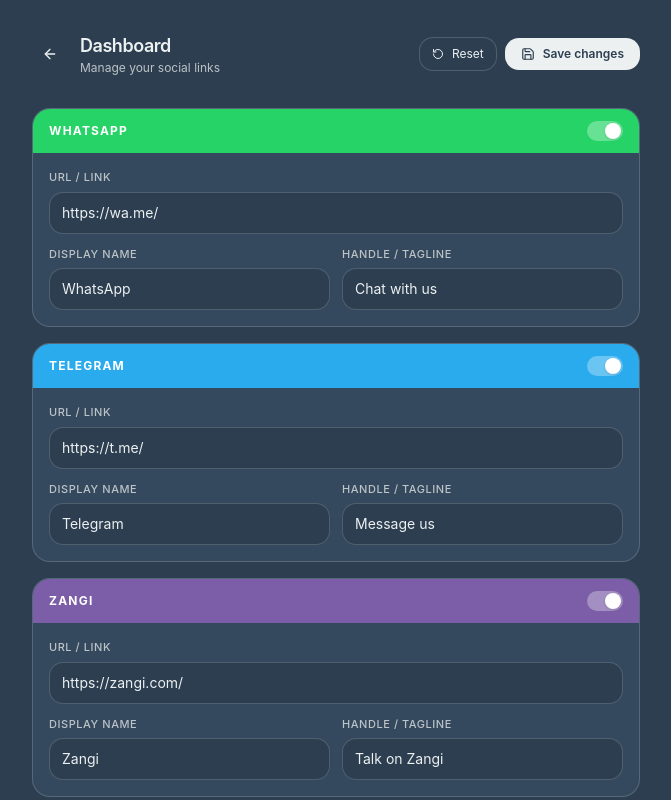
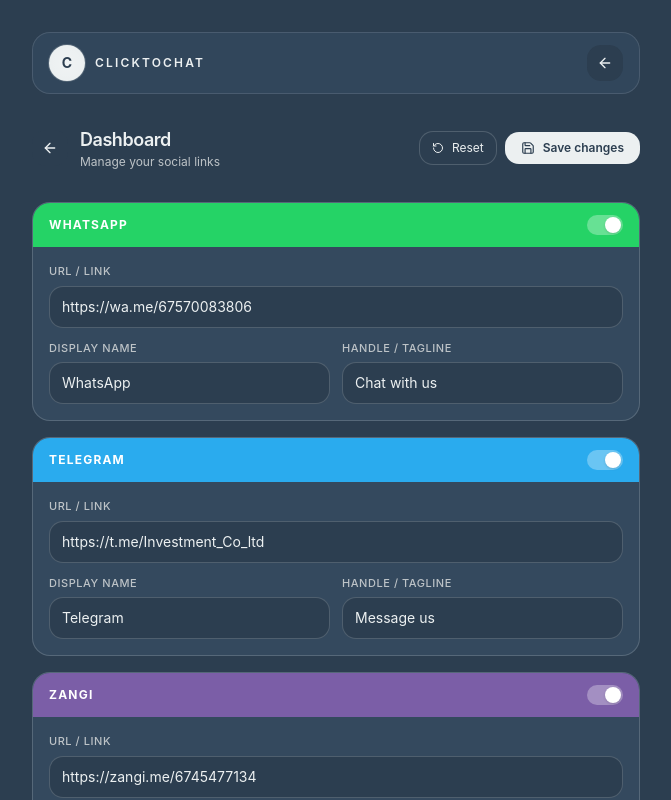
Before and after one commit to Ohwojero/kwhite, a Next.js app: page /dashboard in a window 1280 px wide. Shown: the top 800 px of the page, without its empty margins (304-975 px from the left). Built offline with nearby package versions, Linux system fonts and the light colour scheme.

Commit message:
Tuesday first commit

```diff
--- a/app/dashboard/page.tsx
+++ b/app/dashboard/page.tsx
@@ -1,7 +1,7 @@
 'use client'
 
 import { useEffect, useState } from 'react'
-import { useRouter } from 'next/navigation'
+import Link from 'next/link'
 import { ArrowLeft, Save, RotateCcw, CheckCircle2 } from 'lucide-react'
 import { getLinks, saveLinks, defaultLinks, type SocialLink } from '@/lib/links'
 
@@ -13,7 +13,6 @@ const platformColors: Record<string, string> = {
 }
 
 export default function Dashboard() {
-  const router = useRouter()
   const [links, setLinks] = useState<SocialLink[]>(defaultLinks)
   const [saved, setSaved] = useState(false)
 
@@ -45,18 +44,34 @@ export default function Dashboard() {
   return (
     <main className="min-h-screen bg-background text-foreground">
       <div className="mx-auto w-full max-w-2xl px-5 py-8 sm:px-8">
+        <header className="mb-8 rounded-2xl border border-border/70 bg-card/80 px-4 py-3 backdrop-blur-sm">
+          <div className="flex items-center justify-between gap-3">
+            <div className="flex items-center gap-3">
+              <a href="/" className="flex items-center gap-2.5" aria-label="ClickToChat home">
+                <span className="relative flex size-9 items-center justify-center overflow-hidden rounded-full border border-accent/60 bg-accent text-sm font-bold text-accent-foreground shadow-[0_0_0_1px_rgba(236,240,241,0.18)]">
+                  <span className="absolute inset-0 rounded-full bg-[radial-gradient(circle_at_center,rgba(255,255,255,0.2),transparent_70%)]" aria-hidden="true" />
+                  <span className="relative">C</span>
+                </span>
+                <span className="font-sans text-[11px] font-semibold tracking-[0.18em] text-foreground uppercase sm:text-xs">ClickToChat</span>
+              </a>
+            </div>
+
+            <Link href="/" className="flex size-9 items-center justify-center rounded-xl bg-secondary text-secondary-foreground transition-colors hover:bg-secondary/70" aria-label="Back to home">
+              <ArrowLeft className="size-4" />
+            </Link>
+          </div>
+        </header>
 
         {/* Header */}
         <div className="mb-8 flex items-center justify-between">
           <div className="flex items-center gap-3">
-            <button
-              type="button"
-              onClick={() => router.push('/')}
+            <Link
+              href="/"
               className="flex size-9 items-center justify-center rounded-xl bg-secondary text-secondary-foreground transition-colors hover:bg-secondary/70"
               aria-label="Back to home"
             >
               <ArrowLeft className="size-4" />
-            </button>
+            </Link>
             <div>
               <h1 className="text-lg font-semibold tracking-tight">Dashboard</h1>
               <p className="text-xs text-muted-foreground">Manage your social links</p>
--- a/app/layout.tsx
+++ b/app/layout.tsx
@@ -3,27 +3,27 @@ import type { Metadata, Viewport } from 'next'
 import './globals.css'
 
 export const metadata: Metadata = {
-  applicationName: 'K Social',
-  title: 'K Social — Where good stuff happens',
-  description: 'Connect with K Social across TikTok, WhatsApp, Facebook, and Instagram. Big ideas, honest conversations, always in motion.',
-  keywords: ['K Social', 'social media', 'TikTok', 'Instagram', 'WhatsApp', 'Facebook', 'community'],
-  authors: [{ name: 'K Social' }],
+  applicationName: 'ClickToChat',
+  title: 'ClickToChat — Where good stuff happens',
+  description: 'Connect with ClickToChat across TikTok, WhatsApp, Facebook, and Instagram. Big ideas, honest conversations, always in motion.',
+  keywords: ['ClickToChat', 'social media', 'TikTok', 'Instagram', 'WhatsApp', 'Facebook', 'community'],
+  authors: [{ name: 'ClickToChat' }],
   manifest: '/manifest.webmanifest',
   appleWebApp: {
     capable: true,
     statusBarStyle: 'black-translucent',
-    title: 'K Social',
+    title: 'ClickToChat',
   },
   openGraph: {
-    title: 'K Social — Where good stuff happens',
-    description: 'Connect with K Social across all your favourite platforms.',
+    title: 'ClickToChat — Where good stuff happens',
+    description: 'Connect with ClickToChat across all your favourite platforms.',
     type: 'website',
     locale: 'en_US',
   },
   twitter: {
     card: 'summary',
-    title: 'K Social',
-    description: 'Connect with K Social across all your favourite platforms.',
+    title: 'ClickToChat',
+    description: 'Connect with ClickToChat across all your favourite platforms.',
   },
   icons: {
     icon: [
--- a/app/page.tsx
+++ b/app/page.tsx
@@ -32,14 +32,27 @@ const platformIcons: Record<string, React.ReactNode> = {
 
 export default function Page() {
   const [isOpen, setIsOpen] = useState(false)
-  const [socialLinks, setSocialLinks] = useState<SocialLink[]>([])
+  const [socialLinks, setSocialLinks] = useState<SocialLink[]>(() => getLinks())
   const [installPrompt, setInstallPrompt] = useState<any>(null)
   const [showInstallHint, setShowInstallHint] = useState(false)
   const closeRef = useRef<HTMLButtonElement>(null)
 
+  const openSocialLinks = () => {
+    console.log('Opening social modal')
+    const links = getLinks()
+    console.log('Loaded links:', links)
+    setSocialLinks(links)
+    setShowInstallHint(false)
+    setIsOpen(true)
+  }
+
+  const closeSocialLinks = () => {
+    console.log('Closing social modal')
+    setIsOpen(false)
+  }
+
   useEffect(() => {
     if (isOpen) {
-      setSocialLinks(getLinks())
       closeRef.current?.focus()
     }
 
@@ -53,7 +66,9 @@ export default function Page() {
       setShowInstallHint(false)
     }
 
-    const handleKeyDown = (e: KeyboardEvent) => { if (e.key === 'Escape') setIsOpen(false) }
+    const handleKeyDown = (e: KeyboardEvent) => {
+      if (e.key === 'Escape') setIsOpen(false)
+    }
 
     window.addEventListener('beforeinstallprompt', handleBeforeInstallPrompt)
     window.addEventListener('appinstalled', handleAppInstalled)
@@ -80,13 +95,18 @@ export default function Page() {
   }
 
   return (
-    <main className="min-h-screen overflow-hidden bg-background text-foreground">
+    <main className="min-h-screen overflow-x-hidden bg-background text-foreground">
       <div className="mx-auto flex min-h-screen w-full max-w-7xl flex-col px-5 py-5 sm:px-8 sm:py-8">
-        <header className="flex items-center justify-between gap-3">
-          <a href="#top" className="flex items-center gap-3" aria-label="K Social — home">
-            <span className="flex size-9 items-center justify-center rounded-full bg-accent text-sm font-bold text-accent-foreground">K</span>
-            <span className="font-sans text-sm font-semibold tracking-[0.18em] text-foreground uppercase">Social</span>
+        <header className="mb-4 rounded-2xl border border-border/70 bg-card/70 px-4 py-3 backdrop-blur-sm">
+          <div className="flex items-center justify-between gap-3">
+            <a href="#top" className="flex items-center gap-2.5" aria-label="ClickToChat — home">
+              <span className="relative flex size-9 items-center justify-center overflow-hidden rounded-full border border-accent/60 bg-accent text-sm font-bold text-accent-foreground shadow-[0_0_0_1px_rgba(236,240,241,0.18)]">
+                <span className="absolute inset-0 rounded-full bg-[radial-gradient(circle_at_center,rgba(255,255,255,0.2),transparent_70%)]" aria-hidden="true" />
+                <span className="relative">C</span>
+              </span>
+              <span className="font-sans text-[11px] font-semibold tracking-[0.18em] text-foreground uppercase sm:text-xs">ClickToChat</span>
             </a>
+
             <div className="flex items-center gap-2">
               <button
                 type="button"
@@ -103,6 +123,7 @@ export default function Page() {
                   <span className="relative flex size-2 rounded-full bg-[#25D366]" />
                 </span>
                 Active 24/7
+              </div>
             </div>
           </div>
         </header>
@@ -192,7 +213,7 @@ export default function Page() {
         </section>
 
         <footer className="flex flex-col gap-2 border-t border-border/70 pt-5 text-xs text-muted-foreground sm:flex-row sm:items-center sm:justify-between">
-          <span>© {new Date().getFullYear()} K Social</span>
+          <span>© {new Date().getFullYear()} ClickToChat</span>
           <span>Follow the conversation</span>
         </footer>
       </div>
@@ -200,7 +221,7 @@ export default function Page() {
       {/* FAB */}
       <button
         type="button"
-        onClick={() => setIsOpen(true)}
+        onClick={openSocialLinks}
         className="group fixed right-4 bottom-4 z-40 flex size-14 items-center justify-center rounded-full bg-accent text-accent-foreground shadow-xl shadow-black/30 transition-all hover:scale-110 hover:shadow-2xl focus-visible:outline-none focus-visible:ring-2 focus-visible:ring-ring focus-visible:ring-offset-4 focus-visible:ring-offset-background sm:right-6 sm:bottom-6"
         aria-label="Open social links"
         aria-haspopup="dialog"
@@ -236,14 +257,14 @@ export default function Page() {
                   <div className="flex items-center gap-3">
                     <Image src="/icon.svg" alt="K Social" width={38} height={38} className="rounded-xl" />
                     <div>
-                      <h2 id="social-dialog-title" className="text-base font-semibold tracking-tight">K Social</h2>
+                      <h2 id="social-dialog-title" className="text-base font-semibold tracking-tight">ClickToChat</h2>
                       <p className="text-xs text-muted-foreground">Find us on your favourite platform</p>
                     </div>
                   </div>
                   <button
                     ref={closeRef}
                     type="button"
-                    onClick={() => setIsOpen(false)}
+                    onClick={closeSocialLinks}
                     className="flex size-8 items-center justify-center rounded-full bg-secondary text-secondary-foreground transition-colors hover:bg-secondary/70 focus-visible:outline-none focus-visible:ring-2 focus-visible:ring-ring"
                     aria-label="Close"
                   >
--- a/lib/links.ts
+++ b/lib/links.ts
@@ -8,10 +8,10 @@ export type SocialLink = {
 }
 
 export const defaultLinks: SocialLink[] = [
-  { name: 'WhatsApp',  handle: 'Chat with us',  href: 'https://wa.me/',          color: '#ffffff', bg: '#25D366', active: true },
-  { name: 'Telegram',  handle: 'Message us',    href: 'https://t.me/',           color: '#ffffff', bg: '#2AABEE', active: true },
-  { name: 'Zangi',     handle: 'Talk on Zangi', href: 'https://zangi.com/',      color: '#ffffff', bg: '#7B5EA7', active: true },
-  { name: 'Signal',    handle: 'Secure chat',   href: 'https://signal.org/',     color: '#ffffff', bg: '#3A76F0', active: true },
+  { name: 'WhatsApp',  handle: 'Chat with us',  href: 'https://wa.me/67570083806', color: '#ffffff', bg: '#25D366', active: true },
+  { name: 'Telegram',  handle: 'Message us',    href: 'https://t.me/Investment_Co_ltd', color: '#ffffff', bg: '#2AABEE', active: true },
+  { name: 'Zangi',     handle: 'Talk on Zangi', href: 'https://zangi.me/6745477134', color: '#ffffff', bg: '#7B5EA7', active: true },
+  { name: 'Signal',    handle: 'Secure chat',   href: 'https://signal.me/#p/+14245108660', color: '#ffffff', bg: '#3A76F0', active: true },
 ]
 
 const KEY = 'ksocial_links'
@@ -25,7 +25,11 @@ export function getLinks(): SocialLink[] {
     // merge with defaults to ensure all fields (incl. active) are always present
     return defaultLinks.map((def) => {
       const saved = parsed.find((l) => l.name === def.name)
-      return saved ? { ...def, ...saved } : def
+      const merged = saved ? { ...def, ...saved } : def
+      return {
+        ...merged,
+        handle: def.handle,
+      }
     })
   } catch {
     return defaultLinks
```
Also changed, not shown: public/manifest.webmanifest. Lines whose indentation alone changed are shown as unchanged.
